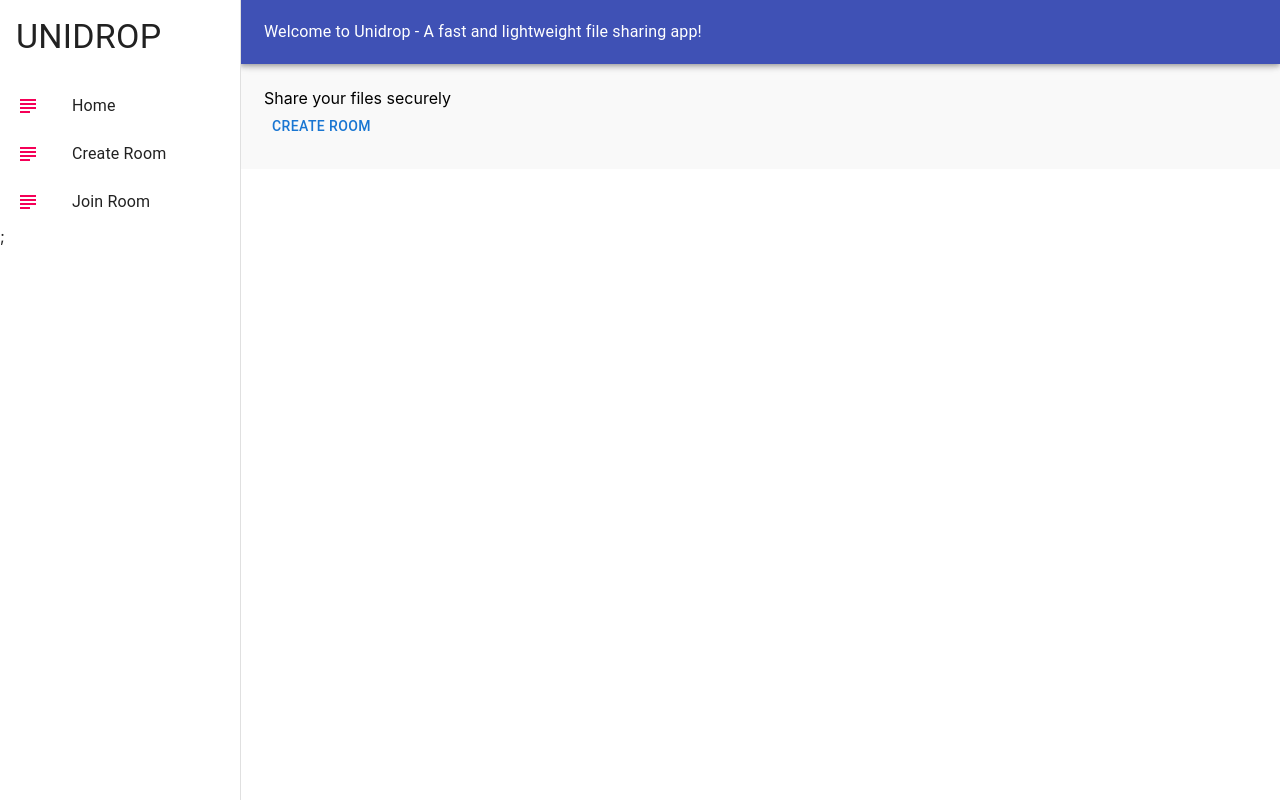
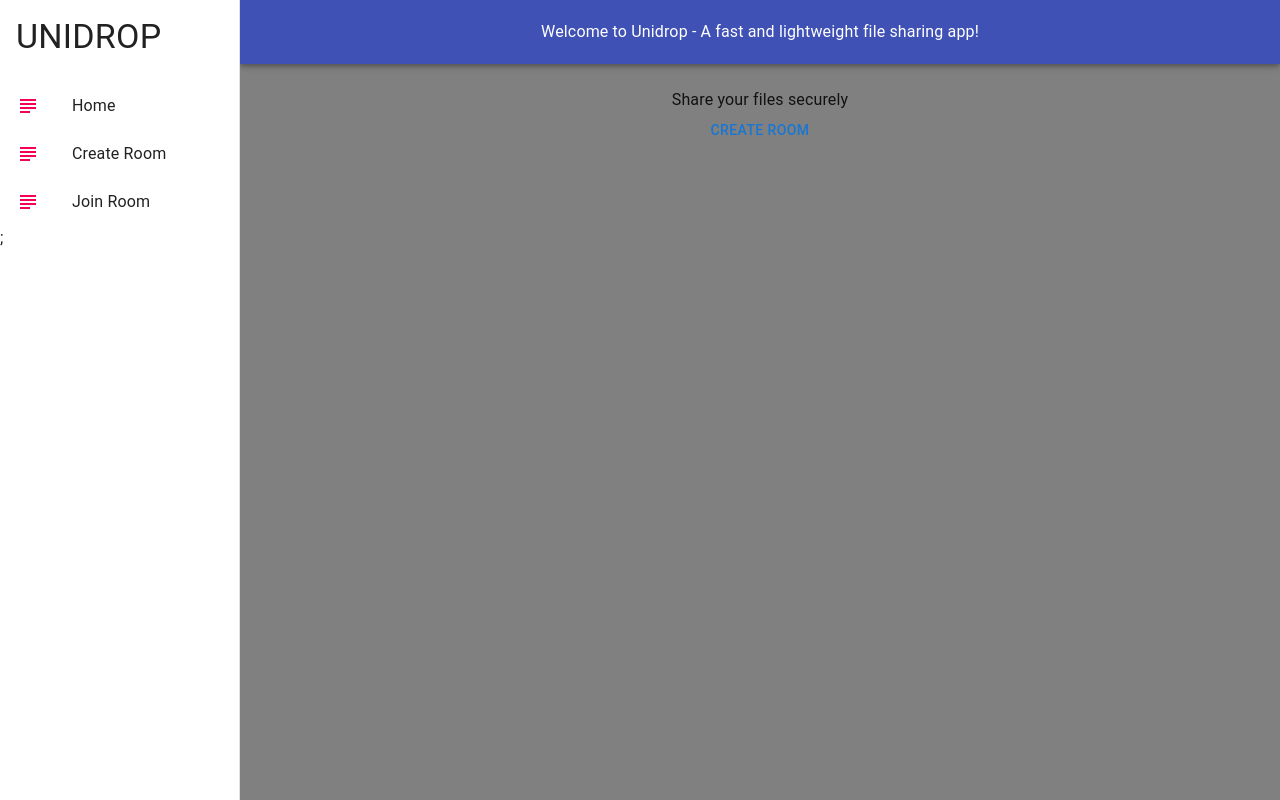
Before and after one commit to rtumalle0518/unidrop-web, a React (Create React App) app: page /create-room in a window 1280 px wide. Built offline with nearby package versions, Linux system fonts and the light colour scheme; no server answers.

Commit message:
Dark Mode, + Phone style css (commented)

```diff
--- a/src/App.tsx
+++ b/src/App.tsx
@@ -6,17 +6,29 @@ import { CreateRoom } from "./pages/CreateRoom";
 import { JoinRoom } from "./pages/JoinRoom";
 import { NavBar } from "./components/NavBar";
 import { JoinRoomTest } from "./pages/JoinRoomTest";
+import { createTheme, CssBaseline, ThemeProvider } from "@mui/material";
+
+const theme = createTheme({
+	palette: {
+		background: {
+			default: "gray",
+		},
+	},
+});
 
 function App() {
 	return (
 		<Router>
 			<NavBar>
+				<ThemeProvider theme={theme}>
+					<CssBaseline />
 					<Routes>
 						<Route path="/" element={<Home />} />
 						<Route path="/create-room" element={<CreateRoom />} />
 						<Route path="/join-room" element={<JoinRoom />} />
 						<Route path="/join-room-test" element={<JoinRoomTest />} />
 					</Routes>
+				</ThemeProvider>
 			</NavBar>
 		</Router>
 	);
--- a/src/components/NavBar.tsx
+++ b/src/components/NavBar.tsx
@@ -18,9 +18,15 @@ const useStyles = makeStyles((theme) => {
 	//passing in a function that returns the obj
 	return {
 		page: {
-			background: "#f9f9f9",
+			// background: "#f9f9f9",
 			width: "100%",
 			padding: theme.spacing(3),
+			// Remove everything below if you dont want the "phone look"
+			// maxWidth: "500px",
+			// height: "100%",
+			// left: "50%",
+			// transform: "translateX(-33%)",
+			// position: "fixed",
 		},
 		drawer: {
 			width: drawerWidth,
@@ -36,6 +42,12 @@ const useStyles = makeStyles((theme) => {
 		},
 		appbar: {
 			width: `calc(100% - ${drawerWidth}px)`, //to fit the appbar
+			alignItems: "center",
+		},
+		appbartext: {
+			flexgrow: 1,
+			alignItems: "center",
+			width: "100%",
 		},
 		toolbar: theme.mixins.toolbar,
 	};
@@ -70,7 +82,7 @@ export const NavBar = ({ children }: NavBarProps) => {
 		<div className={classes.root}>
 			<AppBar className={classes.appbar}>
 				<Toolbar>
-					<Typography>
+					<Typography className={classes.appbartext}>
 						Welcome to Unidrop - A fast and lightweight file sharing app!
 					</Typography>
 				</Toolbar>
@@ -84,7 +96,6 @@ export const NavBar = ({ children }: NavBarProps) => {
 			>
 				<div>
 					<Typography variant="h4" className={classes.title}>
-						{" "}
 						UNIDROP
 					</Typography>
 				</div>
--- a/src/pages/CreateRoom.tsx
+++ b/src/pages/CreateRoom.tsx
@@ -1,27 +1,48 @@
-import { useState, MouseEvent, useEffect } from 'react';
-import { Button } from '@mui/material';
-import { io } from 'socket.io-client';
-import { Room } from './Room';
-import { v4 as uuidv4 } from 'uuid';
+import { useState, MouseEvent, useEffect } from "react";
+import { Button } from "@mui/material";
+import { io } from "socket.io-client";
+import { Room } from "./Room";
+import { v4 as uuidv4 } from "uuid";
+import { makeStyles } from "@material-ui/core";
 
-const socket = io('http://localhost:4000');
+const socket = io("http://localhost:4000");
+
+const useStyles = makeStyles((theme) => {
+	return {
+		page: {
+			background: "#FF7F50",
+		},
+		content: {
+			// background: "#f9f9f9",
+			textAlign: "center",
+		},
+		app: {
+			maxWidth: "500px",
+			left: "50%",
+			width: "100%",
+			height: "100%",
+		},
+	};
+});
+
 export const CreateRoom = () => {
 	const [flag, setFlag] = useState(false);
-  const [id, setId] = useState('');
+	const [id, setId] = useState("");
 	const [userConnected, setUserConnected] = useState(false);
 	const [userWaiting, setUserWaiting] = useState(false);
+	const classes = useStyles();
 
 	useEffect(() => {
-    socket.on('connect', () => {
-      console.log('Hello from create room')
-    })
+		socket.on("connect", () => {
+			console.log("Hello from create room");
+		});
 		socket.on("user-connected", () => {
-      console.log('Did this work?')
+			console.log("Did this work?");
 			setUserConnected(true);
-    })
+		});
 		socket.on("connect_error", (err) => {
 			console.log(`connect_error due to ${err.message}`);
-    })
+		});
 	}, []);
 
 	function generateID(): string {
@@ -34,23 +55,26 @@ export const CreateRoom = () => {
 		setId(generatedId);
 		setUserWaiting(true);
 		handleRoom(generatedId);
-  }
+	};
 	const handleRoom = (room: string) => {
-    socket.emit('create-room', {
+		socket.emit("create-room", {
 			roomId: room,
-    })
-  }
+		});
+	};
 
 	// once handshake done
 	return (
 		<>
-      {userWaiting ? <Room connected={userConnected} roomId={id} socket={socket}/> :
+			{userWaiting ? (
+				<Room connected={userConnected} roomId={id} socket={socket} />
+			) : (
 				<>
-          {/* Probably make this form its own component */}
-          <div>Share your files securely</div>
+					<div className={classes.content}>
+						<div className={classes.content}>Share your files securely</div>
 						<Button onClick={handleClick}>Create Room</Button>
+					</div>
 				</>
-      }
+			)}
 		</>
-  )
-}
+	);
+};
```
Lines whose indentation alone changed are shown as unchanged.
